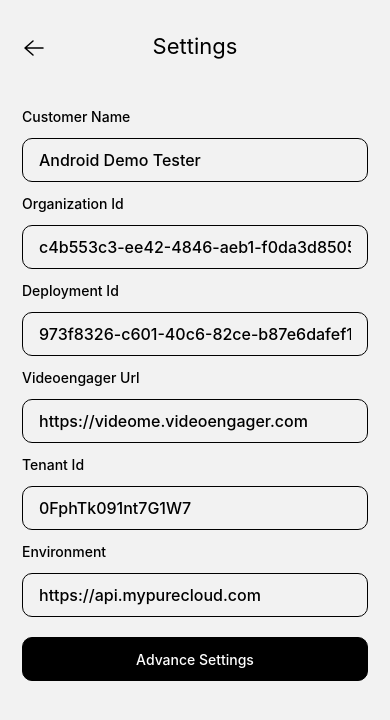
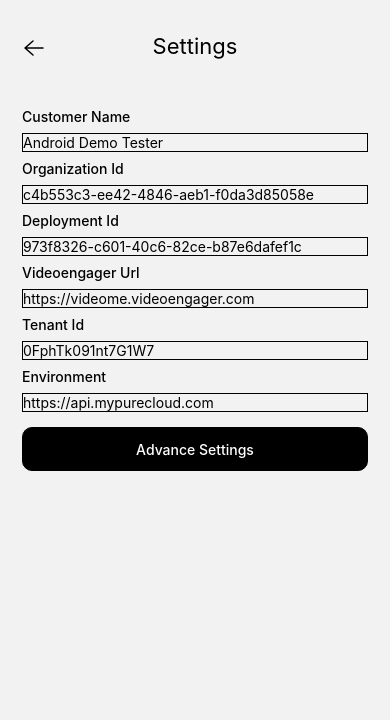
Before and after one commit to VideoEngager/react-native-demo, a React Native app: screen /Settings in a window 390 px wide. Shown: the top 720 px of the page. Built offline with nearby package versions, Linux system fonts and the light colour scheme.

Commit message:
feat: settings state + ui tweaks for android

```diff
--- a/src/components/Header.js
+++ b/src/components/Header.js
@@ -76,6 +76,7 @@ const styles = StyleSheet.create({
   title: {
     textAlign: 'center',
     fontSize: 22,
+    color: 'black',
   },
 
   right: {
--- a/src/components/Label.js
+++ b/src/components/Label.js
@@ -10,5 +10,6 @@ const styles = StyleSheet.create({
   text: {
     fontWeight: '500',
     paddingVertical: 8,
+    color: 'black',
   },
 });
--- a/src/components/TextInput.js
+++ b/src/components/TextInput.js
@@ -5,11 +5,12 @@ import {Label} from './Label';
 export const TextInput = ({label, autoCapitalize = 'sentences', ...rest}) => {
   return (
     <>
-      {label && <Label>{label}</Label>}
+      {label && <Label style={styles.label}>{label}</Label>}
       <RNTextInput
         style={styles.input}
         autoCorrect={false}
         autoCapitalize={autoCapitalize}
+        placeholderTextColor="black"
         {...rest}
       />
     </>
@@ -25,5 +26,10 @@ const styles = StyleSheet.create({
     fontWeight: '500',
     borderWidth: 1,
     borderRadius: 10,
+    color: 'black',
+  },
+
+  label: {
+    color: 'black',
   },
 });
--- /dev/null
+++ b/src/contexts/Settings.js
@@ -0,0 +1,138 @@
+import React, {createContext, useMemo, useState} from 'react';
+
+const SettingsContext = createContext({
+  customerName: '',
+  organizationId: '',
+  deploymentId: '',
+  videoengagerUrl: '',
+  tenantId: '',
+  environment: '',
+  avatarImageUrl: '',
+  informationLabelText: '',
+  backgroundImageURL: '',
+  toolbarHideTimeout: '',
+  customerLabel: '',
+  agentWaitingTimeout: '',
+  showAgentBusyDialog: false,
+  allowVisitorSwitchAudioToVideo: true,
+  callWithPictureInPicture: true,
+  callWithSpeakerPhone: true,
+  hideAvatar: true,
+  hideName: true,
+  setCustomerName: () => {},
+  setOrganizationId: () => {},
+  setDeploymentId: () => {},
+  setVideoengagerUrl: () => {},
+  setTenantId: () => {},
+  setEnvironment: () => {},
+  setAvatarImageUrl: () => {},
+  setInformationLabelText: () => {},
+  setBackgroundImageURL: () => {},
+  setToolbarHideTimeout: () => {},
+  setCustomerLabel: () => {},
+  setAgentWaitingTimeout: () => {},
+  setShowAgentBusyDialog: () => {},
+  setAllowVisitorSwitchAudioToVideo: () => {},
+  setCallWithPictureInPicture: () => {},
+  setCallWithSpeakerPhone: () => {},
+  setHideAvatar: () => {},
+  setHideName: () => {},
+});
+
+export const SettingsProvider = ({...rest}) => {
+  const [customerName, setCustomerName] = useState('Android Demo Tester');
+  const [organizationId, setOrganizationId] = useState(
+    'c4b553c3-ee42-4846-aeb1-f0da3d85058e',
+  );
+  const [deploymentId, setDeploymentId] = useState(
+    '973f8326-c601-40c6-82ce-b87e6dafef1c',
+  );
+  const [videoengagerUrl, setVideoengagerUrl] = useState(
+    'https://videome.videoengager.com',
+  );
+  const [tenantId, setTenantId] = useState('0FphTk091nt7G1W7');
+  const [environment, setEnvironment] = useState('https://api.mypurecloud.com');
+  const [avatarImageUrl, setAvatarImageUrl] = useState('');
+  const [informationLabelText, setInformationLabelText] = useState('');
+  const [backgroundImageURL, setBackgroundImageURL] = useState('');
+  const [toolbarHideTimeout, setToolbarHideTimeout] = useState('10');
+  const [customerLabel, setCustomerLabel] = useState('');
+  const [agentWaitingTimeout, setAgentWaitingTimeout] = useState('120');
+  const [showAgentBusyDialog, setShowAgentBusyDialog] = useState(false);
+  const [allowVisitorSwitchAudioToVideo, setAllowVisitorSwitchAudioToVideo] =
+    useState(true);
+  const [callWithPictureInPicture, setCallWithPictureInPicture] =
+    useState(true);
+  const [callWithSpeakerPhone, setCallWithSpeakerPhone] = useState(true);
+  const [hideAvatar, setHideAvatar] = useState(true);
+  const [hideName, setHideName] = useState(true);
+
+  const value = useMemo(
+    () => ({
+      customerName,
+      organizationId,
+      deploymentId,
+      videoengagerUrl,
+      tenantId,
+      environment,
+      avatarImageUrl,
+      informationLabelText,
+      backgroundImageURL,
+      toolbarHideTimeout,
+      customerLabel,
+      agentWaitingTimeout,
+      showAgentBusyDialog,
+      allowVisitorSwitchAudioToVideo,
+      callWithPictureInPicture,
+      callWithSpeakerPhone,
+      hideAvatar,
+      hideName,
+      setCustomerName,
+      setOrganizationId,
+      setDeploymentId,
+      setVideoengagerUrl,
+      setTenantId,
+      setEnvironment,
+      setAvatarImageUrl,
+      setInformationLabelText,
+      setBackgroundImageURL,
+      setToolbarHideTimeout,
+      setCustomerLabel,
+      setAgentWaitingTimeout,
+      setShowAgentBusyDialog,
+      setAllowVisitorSwitchAudioToVideo,
+      setCallWithPictureInPicture,
+      setCallWithSpeakerPhone,
+      setHideAvatar,
+      setHideName,
+    }),
+    [
+      customerName,
+      organizationId,
+      deploymentId,
+      videoengagerUrl,
+      tenantId,
+      environment,
+      avatarImageUrl,
+      informationLabelText,
+      backgroundImageURL,
+      toolbarHideTimeout,
+      customerLabel,
+      agentWaitingTimeout,
+      showAgentBusyDialog,
+      allowVisitorSwitchAudioToVideo,
+      callWithPictureInPicture,
+      callWithSpeakerPhone,
+      hideAvatar,
+      hideName,
+    ],
+  );
+
+  return <SettingsContext.Provider value={value} {...rest} />;
+};
+
+export const useSettings = () => {
+  const context = React.useContext(SettingsContext);
+
+  return context;
+};
--- a/src/navigators/RootNavigator.js
+++ b/src/navigators/RootNavigator.js
@@ -6,11 +6,13 @@ import {
   Settings,
   AdvanceSettings,
 } from '../screens';
+import {SettingsProvider} from '../contexts/Settings';
 
 const RootStack = createStackNavigator();
 createStackNavigator();
 
 export const RootNavigator = () => (
+  <SettingsProvider>
     <RootStack.Navigator
       screenOptions={{
         presentation: 'card',
@@ -38,4 +40,5 @@ export const RootNavigator = () => (
         options={{headerShown: false}}
       />
     </RootStack.Navigator>
+  </SettingsProvider>
 );
--- a/src/screens/GenesysCloud.js
+++ b/src/screens/GenesysCloud.js
@@ -4,12 +4,55 @@ import {StyleSheet, View, NativeModules, TouchableOpacity} from 'react-native';
 import {SafeAreaView} from 'react-native-safe-area-context';
 import Header from '../components/Header';
 import {Label} from '../components/Label';
+import {useSettings} from '../contexts/Settings';
 import SettingsIcon from '../icons/SettingsIcon';
 
 const {VeReactModule} = NativeModules;
 
 export const GenesysCloudDemo = () => {
   const navigation = useNavigation();
+  const {
+    customerName,
+    organizationId,
+    deploymentId,
+    videoengagerUrl,
+    tenantId,
+    environment,
+    avatarImageUrl,
+    informationLabelText,
+    backgroundImageURL,
+    toolbarHideTimeout,
+    customerLabel,
+    agentWaitingTimeout,
+    showAgentBusyDialog,
+    allowVisitorSwitchAudioToVideo,
+    callWithPictureInPicture,
+    callWithSpeakerPhone,
+    hideAvatar,
+    hideName,
+  } = useSettings();
+
+  const config = {
+    customerName,
+    organizationId,
+    deploymentId,
+    videoengagerUrl,
+    tenantId,
+    environment,
+    avatarImageUrl,
+    informationLabelText,
+    backgroundImageURL,
+    toolbarHideTimeout,
+    customerLabel,
+    agentWaitingTimeout,
+    showAgentBusyDialog,
+    allowVisitorSwitchAudioToVideo,
+    callWithPictureInPicture,
+    callWithSpeakerPhone,
+    hideAvatar,
+    hideName,
+  };
+
   return (
     <SafeAreaView style={styles.container}>
       <Header
@@ -24,7 +67,7 @@ export const GenesysCloudDemo = () => {
         </TouchableOpacity>
         <TouchableOpacity
           style={styles.button}
-          onPress={() => VeReactModule.ClickToVideo('Pavan')}>
+          onPress={() => VeReactModule.ClickToVideo(config)}>
           <Label>Start Video</Label>
         </TouchableOpacity>
         <TouchableOpacity style={styles.button} onPress={() => {}}>
--- a/src/screens/Settings.js
+++ b/src/screens/Settings.js
@@ -9,49 +9,70 @@ import {
 import Header from '../components/Header';
 import {Label} from '../components/Label';
 import {TextInput} from '../components/TextInput';
+import {useSettings} from '../contexts/Settings';
 
 export const Settings = () => {
   const navigation = useNavigation();
+  const {
+    customerName,
+    organizationId,
+    deploymentId,
+    videoengagerUrl,
+    tenantId,
+    environment,
+    setCustomerName,
+    setOrganizationId,
+    setDeploymentId,
+    setVideoengagerUrl,
+    setTenantId,
+    setEnvironment,
+  } = useSettings();
   return (
     <SafeAreaView style={styles.container}>
       <Header title={'Settings'} onPressLeft={navigation.goBack} />
 
       <ScrollView style={styles.wrapper}>
         <TextInput
+          style={styles.btnText}
           label={'Customer Name'}
           placeholder={'Customer Name'}
-          value={'Android Demo Tester'}
-          onChangeText={() => {}}
+          value={customerName}
+          onChangeText={setCustomerName}
         />
         <TextInput
+          style={styles.btnText}
           label={'Organization Id'}
           placeholder={'Organization Id'}
-          value={'c4b553c3-ee42-4846-aeb1-f0da3d85058e'}
-          onChangeText={() => {}}
+          value={organizationId}
+          onChangeText={setOrganizationId}
         />
         <TextInput
+          style={styles.btnText}
           label={'Deployment Id'}
           placeholder={'Deployment Id'}
-          value={'973f8326-c601-40c6-82ce-b87e6dafef1c'}
-          onChangeText={() => {}}
+          value={deploymentId}
+          onChangeText={setDeploymentId}
         />
         <TextInput
+          style={styles.btnText}
           label={'Videoengager Url'}
           placeholder={'Videoengager Url'}
-          value={'https://videome.videoengager.com'}
-          onChangeText={() => {}}
+          value={videoengagerUrl}
+          onChangeText={setVideoengagerUrl}
         />
         <TextInput
+          style={styles.btnText}
           label={'Tenant Id'}
           placeholder={'Tenant Id'}
-          value={'0FphTk091nt7G1W7'}
-          onChangeText={() => {}}
+          value={tenantId}
+          onChangeText={setTenantId}
         />
         <TextInput
+          style={styles.btnText}
           label={'Environment'}
           placeholder={'Environment'}
-          value={'https://api.mypurecloud.com'}
-          onChangeText={() => {}}
+          value={environment}
+          onChangeText={setEnvironment}
         />
         <TouchableOpacity
           style={styles.button}
@@ -89,4 +110,9 @@ const styles = StyleSheet.create({
   text: {
     color: 'white',
   },
+
+  btnText: {
+    color: 'black',
+    borderWidth: 1,
+  },
 });
```
Also changed, not shown: src/screens/AdvanceSettings.js (+57 -18 lines), 2 other files (tests, documents, lock files or other folders). Lines whose indentation alone changed are shown as unchanged.
